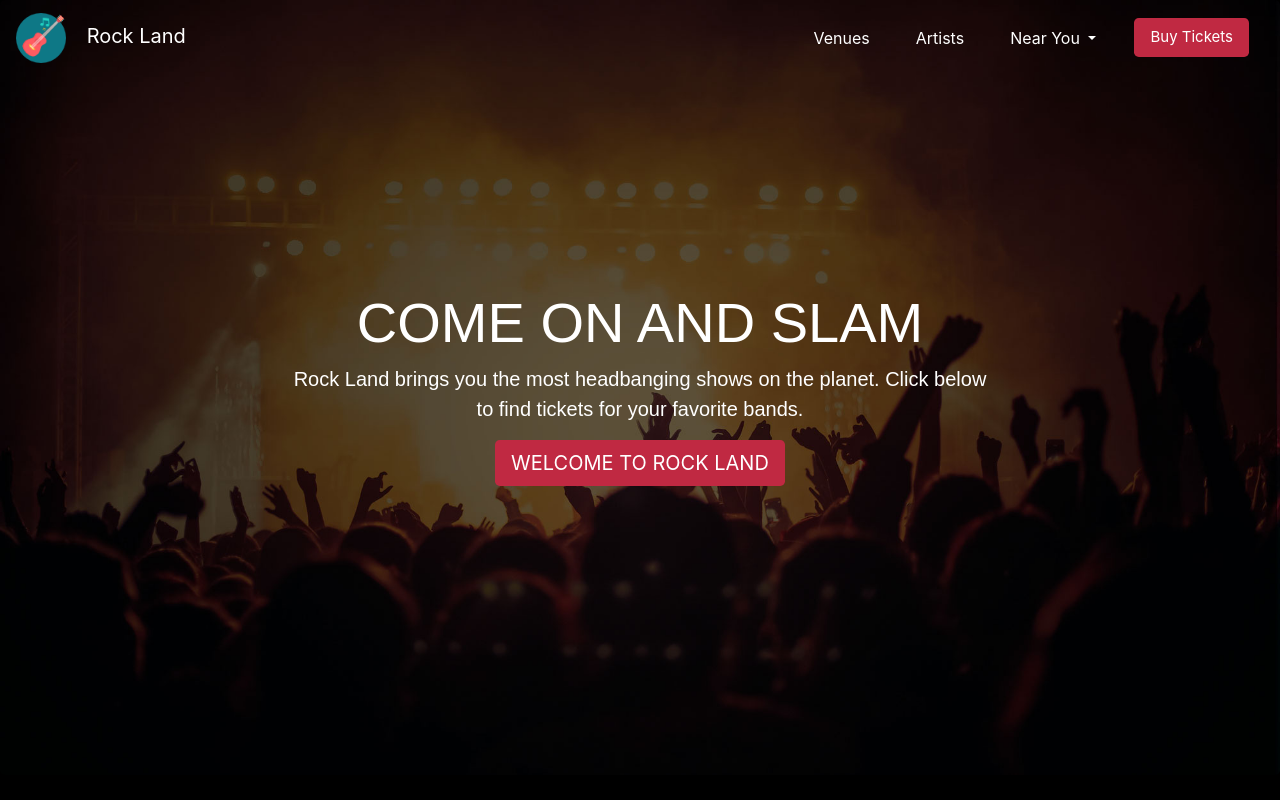
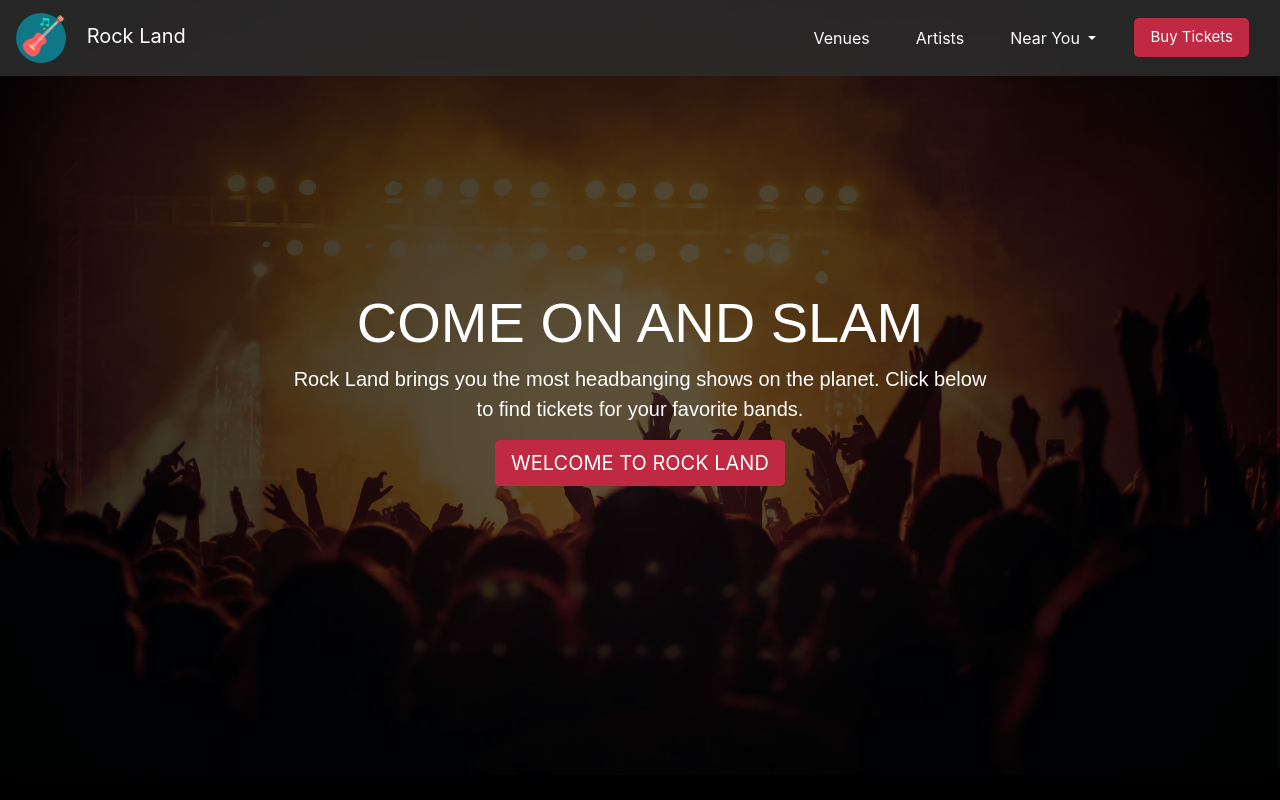
Before and after one commit to JuliaKyung/RockActivity, a plain HTML site: page index.html in a window 1280 px wide. Shown: the top 800 px of the page. Drawn offline with nearby package versions, Linux system fonts and the light colour scheme.

Commit message:
Update index.css
once more with feeling

```diff
--- a/css/index.css
+++ b/css/index.css
@@ -11,7 +11,7 @@ p {
 .customNav {
   position: fixed;
   width: 100%;
-  background: url("images/transparency.png");
+  background: url('/images/transparency.png');
   background-color: transparent !important;
   background-size: cover;
   z-index: 10;
@@ -28,7 +28,7 @@ p {
   margin: 0px 15px;
 }
 .dropdown-menu {
-  background: url('images/transparency.png');
+  background: url('/images/transparency.png');
   background-color: transparent !important;
   background-size: cover;
 }
@@ -50,7 +50,7 @@ p {
 }
 
 .jumbotron {
-  background-image: url('/images/rockOn_dark.jpg');
+  background: url('/images/rockOn_dark.jpg');
   background-size: cover;
   background-repeat: no-repeat;
   height: 500px;
@@ -122,7 +122,7 @@ p {
 }
 
 .emailContain {
-  background: url("/images/emailBG.jpg");
+  background: url('/images/emailBG.jpg');
   background-size: cover;
   display: flex;
   align-items: center;
```
